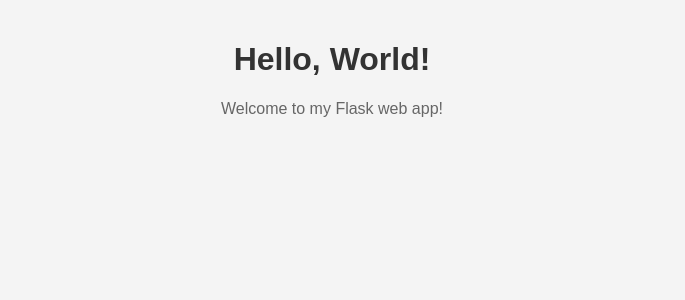
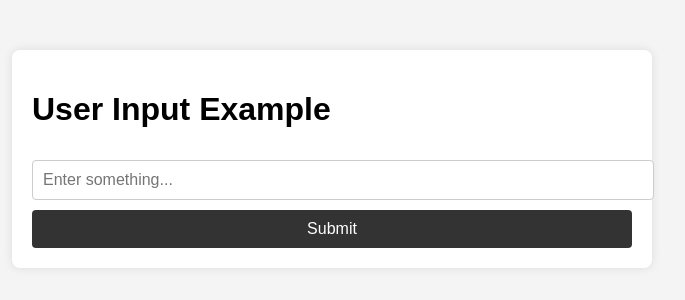
Before and after one commit to jmswu/stream_web, a Flask app: page / in a window 1280 px wide. Shown: the top 300 px of the page, without its empty margins (308-993 px from the left). Run offline with Flask 3, Linux system fonts and the light colour scheme.

Commit message:
update app

```diff
--- a/app.py
+++ b/app.py
@@ -1,10 +1,13 @@
-from flask import Flask, render_template
+from flask import Flask, render_template, request
 
 app = Flask(__name__)
 
-@app.route('/')
+@app.route('/', methods=['GET', 'POST'])
 def hello_world():
-    return render_template('index.html', title="Hello, World!", message="Welcome to my Flask web app!")
+    user_input = None
+    if request.method == 'POST':
+        user_input = request.form.get('user_input')
+    return render_template('index.html', title="User Input Example", user_input=user_input)
 
 if __name__ == '__main__':
     app.run(debug=True)
--- a/static/css/styles.css
+++ b/static/css/styles.css
@@ -2,18 +2,40 @@
 
 body {
     font-family: Arial, sans-serif;
-    background-color: #f4f4f4;
     margin: 0;
     padding: 0;
+    background-color: #f4f4f4;
 }
 
-h1 {
-    color: #333;
-    text-align: center;
-    padding-top: 20px;
+.container {
+    max-width: 600px;
+    margin: 50px auto;
+    padding: 20px;
+    background-color: #fff;
+    border-radius: 8px;
+    box-shadow: 0 0 10px rgba(0, 0, 0, 0.1);
 }
 
-p {
-    color: #666;
-    text-align: center;
+input[type="text"] {
+    width: 100%;
+    padding: 10px;
+    margin: 10px 0;
+    border: 1px solid #ccc;
+    border-radius: 4px;
+    font-size: 16px;
 }
+
+button {
+    width: 100%;
+    padding: 10px;
+    background-color: #333;
+    color: #fff;
+    border: none;
+    border-radius: 4px;
+    font-size: 16px;
+    cursor: pointer;
+}
+
+button:hover {
+    background-color: #555;
+}
--- a/templates/index.html
+++ b/templates/index.html
@@ -3,11 +3,19 @@
 <head>
     <meta charset="UTF-8">
     <meta name="viewport" content="width=device-width, initial-scale=1.0">
-    <title>Hello World</title>
+    <title>User Input Example</title>
     <link rel="stylesheet" href="{{ url_for('static', filename='css/styles.css') }}">
 </head>
 <body>
-    <h1>{{ title }}</h1>
-    <p>{{ message }}</p>
+    <div class="container">
+        <h1>{{ title }}</h1>
+        <form method="POST" action="/">
+            <input type="text" name="user_input" placeholder="Enter something..." required>
+            <button type="submit">Submit</button>
+        </form>
+        {% if user_input %}
+            <p>You entered: {{ user_input }}</p>
+        {% endif %}
+    </div>
 </body>
 </html>
```
